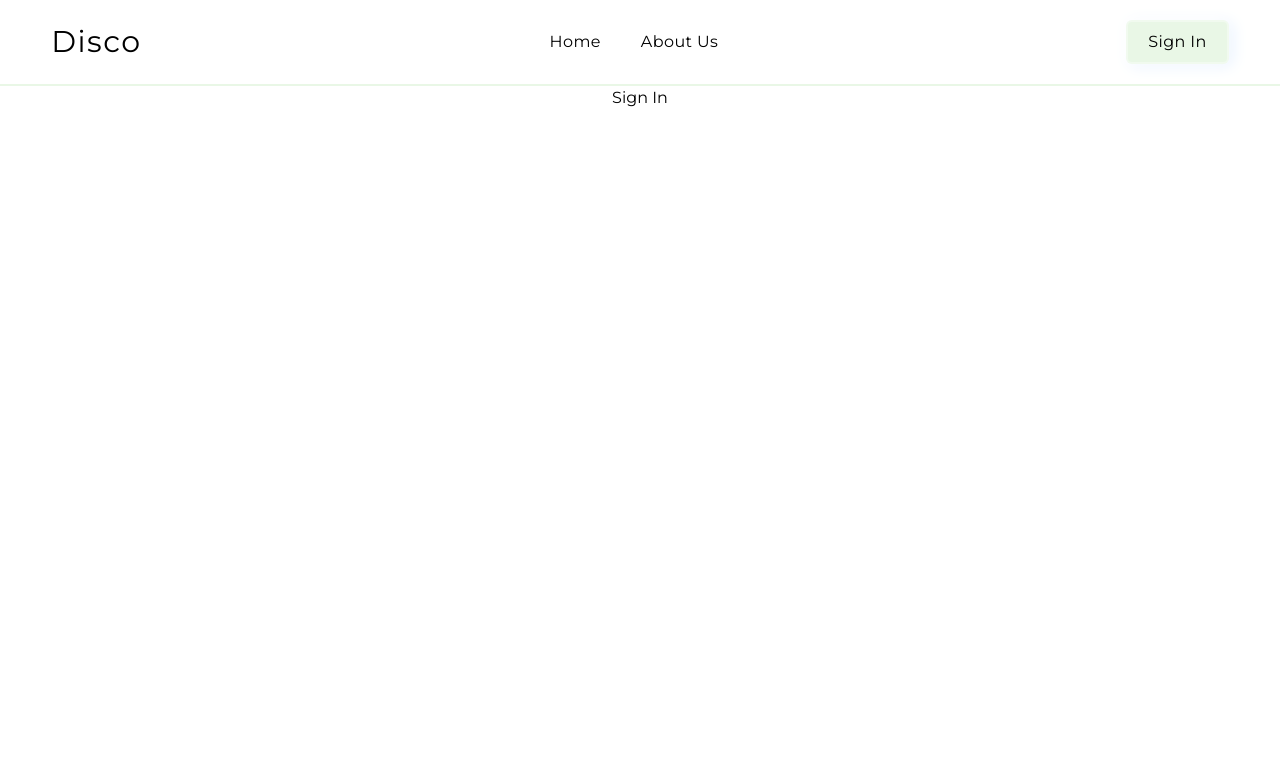
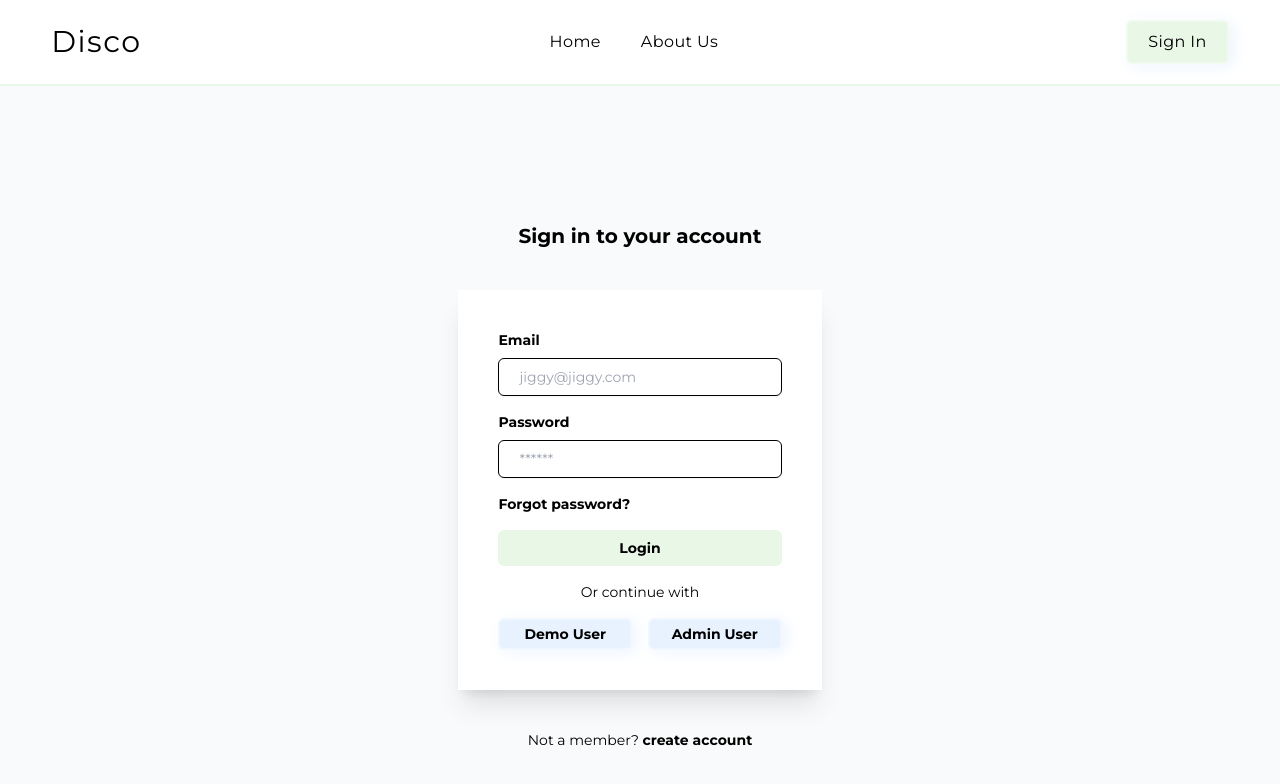
Before and after one commit to Austin-Imbastari/disco, a React (Vite) app: page /signin in a window 1280 px wide. Shown: the top 784 px of the page. Built offline with nearby package versions, Linux system fonts and the light colour scheme.

Commit message:
added sign up

```diff
--- a/src/components/SignIn/SignIn.tsx
+++ b/src/components/SignIn/SignIn.tsx
@@ -3,7 +3,66 @@ import React from "react";
 const SignIn = () => {
     return (
         <>
-            <h1 className='text-center'>Sign In</h1>
+            <div className='bg-[#F9FAFB] h-screen w-screen flex items-center'>
+                <div className='h-max mx-auto flex flex-col items-center'>
+                    <h1 className='text-xl font-bold text-center pb-10'>Sign in to your account</h1>
+                    <div className='bg-white shadow-xl p-10 flex flex-col gap-4 text-sm'>
+                        <div>
+                            <label className='text-gray-600 font-bold inline-block pb-2' for='email'>
+                                Email
+                            </label>
+                            <input
+                                className='border border-gray-400 focus:outline-slate-400 rounded-md w-full shadow-sm px-5 py-2'
+                                type='email'
+                                name='email'
+                                placeholder='jiggy@jiggy.com'
+                            />
+                        </div>
+                        <div>
+                            <label className='text-gray-600 font-bold inline-block pb-2' for='password'>
+                                Password
+                            </label>
+                            <input
+                                className='border border-gray-400 focus:outline-slate-400 rounded-md w-full shadow-sm px-5 py-2'
+                                type='password'
+                                name='password'
+                                placeholder='******'
+                            />
+                        </div>
+                        <div className='flex'>
+                            <div className='w-full'>
+                                <a className='font-bold text-blue-600' href=''>
+                                    Forgot password?
+                                </a>
+                            </div>
+                        </div>
+                        <div>
+                            <input
+                                className='bg-[#E9F7E6] w-full py-2 rounded-md text-black font-bold cursor-pointer hover:bg-[#E8F2FE]'
+                                type='submit'
+                                value='Login'
+                            />
+                        </div>
+                        <div>
+                            <p className='text-center'>Or continue with</p>
+                        </div>
+                        <div className='flex gap-4'>
+                            <button className='bg-[#E8F2FE] w-1/2 py-1 rounded-md text-black font-bold cursor-pointer hover:bg-[#E9F7E6]'>
+                                Demo User
+                            </button>
+                            <button className='bg-[#E8F2FE] w-1/2 py-1 rounded-md text-black font-bold cursor-pointer hover:bg-[#E9F7E6]'>
+                                Admin User
+                            </button>
+                        </div>
+                    </div>
+                    <p className='text-sm text-gray-500 mt-10'>
+                        Not a member?{" "}
+                        <a href='#' className='text-[black] font-bold'>
+                            create account
+                        </a>
+                    </p>
+                </div>
+            </div>
         </>
     );
 };
```
